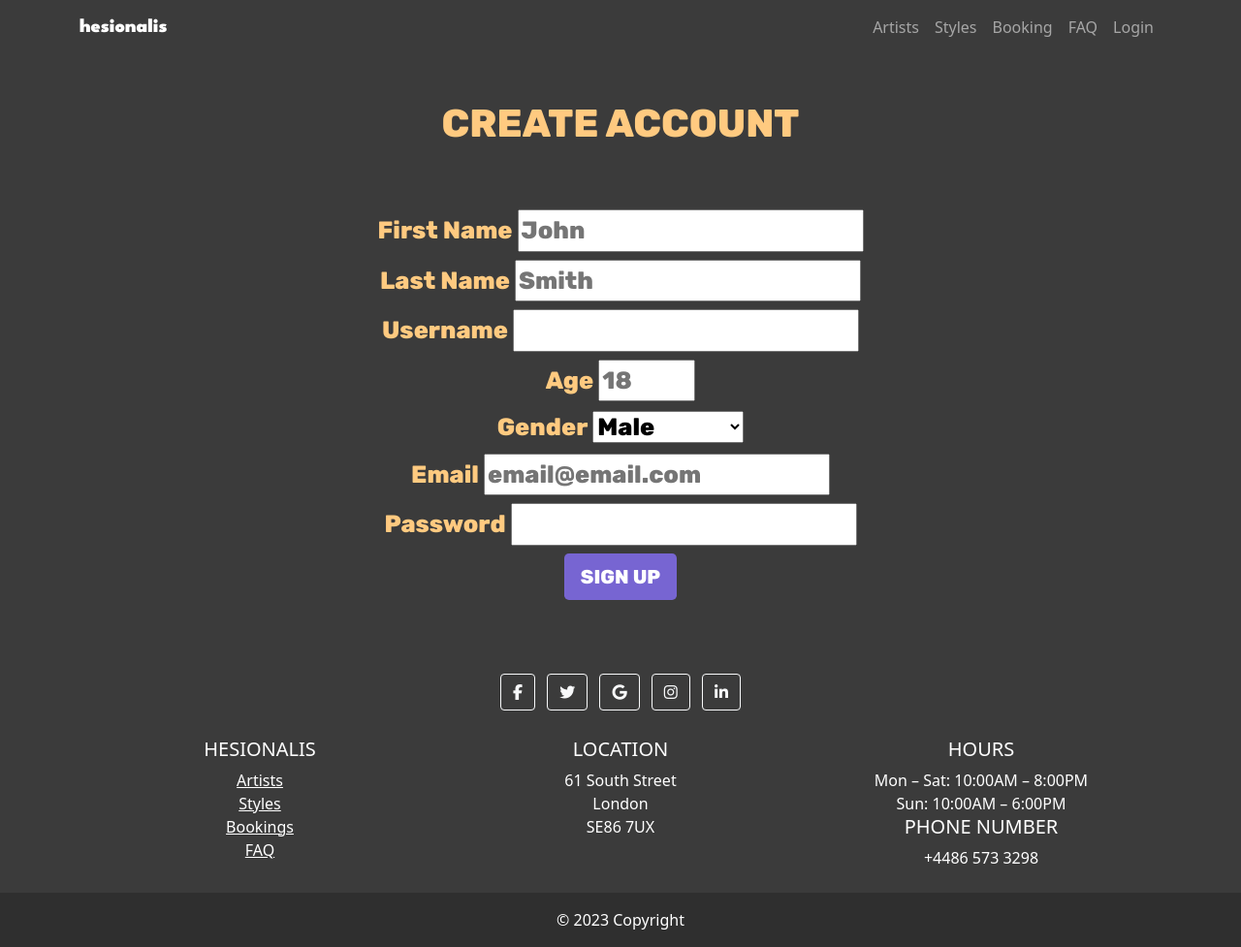
After one commit to pozhara/hesionalis, a Django app: page /register/ in a window 1280 px wide. The commit adds this page. Shown: the whole page at 97% size. Run offline with Django 3.2, Linux system fonts and the light colour scheme; some libraries are stand-ins or nearby versions.

Commit message:
Finish registration page

```diff
--- /dev/null
+++ b/core/forms.py
@@ -0,0 +1,88 @@
+from django import forms
+from django.contrib.auth import get_user_model
+from django.contrib.auth.forms import PasswordChangeForm as DefaultPasswordChangeForm
+from core.models import GENDER
+
+User = get_user_model()
+
+
+class RegistrationForm(forms.ModelForm):
+
+    username = forms.CharField(max_length=20, required=True, widget=forms.TextInput(attrs={'class': 'form-input', 'autocomplete': 'off'}))
+
+    email = forms.CharField(widget=forms.EmailInput(attrs={'class': 'form-input',
+                                                           'placeholder': 'email@email.com',
+                                                           'autocomplete': 'off', }))
+    first_name = forms.CharField(max_length=16,
+                                 required=True,
+                                 widget=forms.TextInput(attrs={
+                                     'class': 'form-input',
+                                     'placeholder': 'John',
+                                     'autocomplete': 'off',
+                                 }
+                                 ))
+    last_name = forms.CharField(max_length=16,
+                                required=True,
+                                widget=forms.TextInput(attrs={'class': 'form-input',
+                                                              'placeholder': 'Smith',
+                                                              'autocomplete': 'off', }))
+
+    password = forms.CharField(required=True, widget=forms.PasswordInput(attrs={'placeholder': '', 'autocomplete': 'off', 'class': 'form-input'}))
+
+    age = forms.IntegerField(required=True,
+                             min_value=18,
+                             max_value=100,
+                             widget=forms.NumberInput(attrs={'class': 'form-input',
+                                                             'placeholder': '18',
+                                                             'autocomplete': 'off',
+                                                             }))
+
+    gender = forms.ChoiceField(choices=GENDER,
+                               required=False,
+                               widget=forms.Select(attrs={
+                                   'class': ' form-input'}))
+
+    class Meta:
+        model = User
+        fields = ['username', 'email', 'password', 'first_name', 'last_name', 'age', 'gender']
+
+    def clean_username(self):
+        username_input = self.cleaned_data.get('username')
+        if User.objects.filter(username=username_input).exists():
+            raise forms.ValidationError("Username already exists!")
+        return username_input
+
+    def clean_email(self):
+        email_input = self.cleaned_data.get('email')
+        if User.objects.filter(email=email_input).exists():
+            raise forms.ValidationError("Email already exists!")
+
+        return email_input
+
+
+class LoginForm(forms.Form):
+    email = forms.CharField(widget=forms.EmailInput(attrs={'class': 'form-input',
+                                                           'placeholder': 'email@email.com',
+                                                           'autocomplete': 'off',
+                                                           }))
+    password = forms.CharField(widget=forms.PasswordInput(attrs={'placeholder': '********',
+                                                                 'autocomplete': 'off',
+                                                                 'class': 'form-input'
+                                                                 }))
+
+
+class PasswordChangeForm(DefaultPasswordChangeForm):
+    def __init__(self, user, *args, **kwargs):
+        super().__init__(user, *args, **kwargs)
+        self.fields['old_password'].widget.attrs.update({
+            'autocomplete': 'off',
+            'class': 'form-input'
+        })
+        self.fields['new_password1'].widget.attrs.update({
+            'autocomplete': 'off',
+            'class': 'form-input'
+        })
+        self.fields['new_password2'].widget = forms.TextInput(attrs={
+            'autocomplete': 'new-password',
+            'class': 'form-input',
+        })
--- a/core/views.py
+++ b/core/views.py
@@ -1,9 +1,15 @@
-from django.shortcuts import render
+from django.conf import settings
+from django.http import HttpResponse, HttpResponseRedirect
+from django.urls import reverse_lazy
+from django.shortcuts import render, redirect
+from django.contrib.auth import login, logout
+from django.contrib.auth.hashers import make_password
 from django.contrib import messages
 from django.views import View
-from django.views.generic import ListView
+from django.views.generic import ListView, CreateView, TemplateView
 
 from core.models import Artist, Design
+from core.forms import RegistrationForm, LoginForm
 
 # Create your views here.
 
@@ -75,3 +81,58 @@ class DesignsView(View):
         designs = Design.objects.all()
         size = ['large', "medium", "small"]
         return render(request, 'styles.html', context={'size': size, "designs": designs})
+
+
+class RegistrationView(View):
+    def get(self, request):
+        form = RegistrationForm()
+        return render(request, 'register.html', {'form': form})
+
+    def post(self, request):
+        form = RegistrationForm(request.POST)
+        if form.is_valid():
+
+            user = form.save()
+            user.password = make_password(user.password)
+
+            user.save()
+            login(request, user)
+            messages.success(request, message='Registration Successfull ')
+
+            return redirect('home')
+        return render(request, 'register.html', {'form': form})
+
+
+class LoginView(TemplateView):
+
+    template_name = "login.html"
+
+    def get(self, request):
+        form = LoginForm()
+        return render(request, 'login.html', {'form': form})
+
+    def post(self, request):
+        form = LoginForm(request.POST)
+
+        if form.is_valid():
+            email = form.cleaned_data['email']
+            password = form.cleaned_data['password']
+
+            user = Auth.authenticate(request, email=email, password=password)
+
+            if user is not None:
+                if user.is_active:
+                    login(request, user)
+                    messages.success(request, message='Login successfull')
+                    return redirect('home')
+
+            else:
+                messages.error(request, message='Invalid email or password')
+
+        return render(request, "login.html", {'form': form})
+
+
+class LogoutView(View):
+    def get(self, request):
+        logout(request)
+        return redirect('home')
--- a/hesionalis/urls.py
+++ b/hesionalis/urls.py
@@ -15,13 +15,15 @@ Including another URLconf
 """
 from django.contrib import admin
 from django.urls import path, include
-from core.views import HomeView, ArtistView, DesignsView, FAQView
+from core.views import HomeView, ArtistView, DesignsView, FAQView, RegistrationView, LogoutView
 
 urlpatterns = [
     path('', HomeView.as_view(), name='home'),
     path('artists/', ArtistView.as_view(), name='artists'),
     path('styles/', DesignsView.as_view(), name='styles'),
     path('faq/', FAQView.as_view(), name='faq'),
+    path('register/', RegistrationView.as_view(), name='registration'),
+    path('logout/', LogoutView.as_view(), name='logout'),
     path('admin/', admin.site.urls),
     path('summernote/', include('django_summernote.urls')),
 ]
--- a/static/css/style.css
+++ b/static/css/style.css
@@ -20,6 +20,10 @@ body {
 
 .font-size{
   font-size:40px;
+}
+
+.font-size-2{
+  font-size:20px;
 }
 
 .font-size-2{
--- a/templates/base.html
+++ b/templates/base.html
@@ -23,17 +23,32 @@
             <div class="collapse navbar-collapse" id="navmenu">
                 <ul class="navbar-nav ms-auto">
                     <li class="nav-item">
-                        <a href="#" class="nav-link">Artists</a>
+                        <a href="{% url 'artists' %}" class="nav-link">Artists</a>
                     </li>
                     <li class="nav-item">
-                        <a href="#" class="nav-link">Styles</a>
+                        <a href="{% url 'styles' %}" class="nav-link">Styles</a>
                     </li>
                     <li class="nav-item">
                         <a href="#" class="nav-link">Booking</a>
                     </li>
                     <li class="nav-item">
-                        <a href="#" class="nav-link">FAQ</a>
+                        <a href="{% url 'faq' %}" class="nav-link">FAQ</a>
                     </li>
+                    {% if user.is_authenticated %}
+                    <li class="nav-item">
+                        <a href="#" class="nav-link">Appointments</a>
+                    </li>
+                    <li class="nav-item">
+                        <a href="#" class="nav-link">Settings</a>
+                    </li>
+                    <li class="nav-item">
+                        <a href="{% url 'logout' %}" class="nav-link">Logout</a>
+                    </li>
+                    {%else%}
+                    <li class="nav-item">
+                        <a href="#" class="nav-link">Login</a>
+                    </li>
+                    {%endif %}
                 </ul>
             </div>
         </div>
--- /dev/null
+++ b/templates/register.html
@@ -0,0 +1,52 @@
+{% extends 'base.html' %}
+{% block title %} Register {% endblock title %}
+{%block content %}
+<div>
+    <h1 class="text-uppercase my-5 color text-center font-2">Create Account</h1>
+    <form method="post" class="text-center color pt-3 font-2 font-size-2">
+        {% csrf_token %}
+        <div>
+            <div class="mb-2">
+                <label for="first_name">First Name</label>
+                {{form.first_name}}
+            </div>
+            <div class="mb-2">
+                <label for="last_name">Last Name</label>
+                {{form.last_name}}
+            </div>
+        </div>
+        <div class="mb-2">
+            <label for="username">Username</label>
+            {{ form.username }}
+            <span class="text-danger">{{form.username.errors}}</span>
+        </div>
+        <div>
+            <div class="mb-2">
+                <label for="age">Age </label>
+                {{form.age}}
+            </div>
+            <div class="mb-2">
+                <label for="last_name">Gender</label>
+                {{form.gender}}</div>
+            </div>
+        </div>
+
+        <div class="color text-center font-2 font-size-2 mb-2">
+            <label for="email">Email</label>
+            {{form.email}}
+            <span class="text-danger">{{form.email.errors}}</span>
+        </div>
+        <div class="color text-center font-2 font-size-2 mb-2">
+            <label for="password">Password</label>
+            {{ form.password }}
+        </div>
+        <div class="text-center font-2 font-size-2">
+            <button type="submit" class="btn bg-btn-color btn-lg text-uppercase text-white">
+                <span>
+                    Sign Up
+                </span>
+            </button></div>
+        <br /><br />
+    </form>
+</div>
+{% endblock content %}
```
